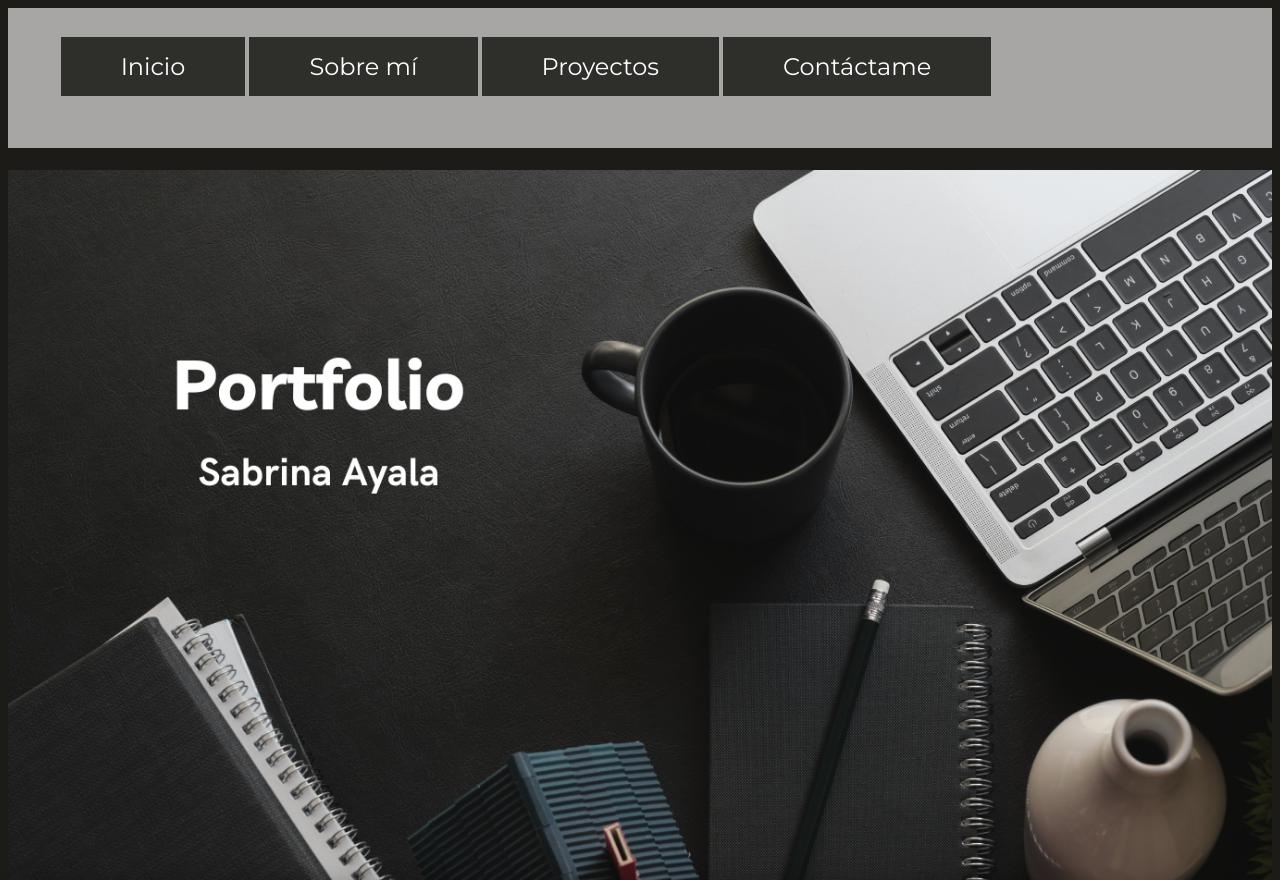
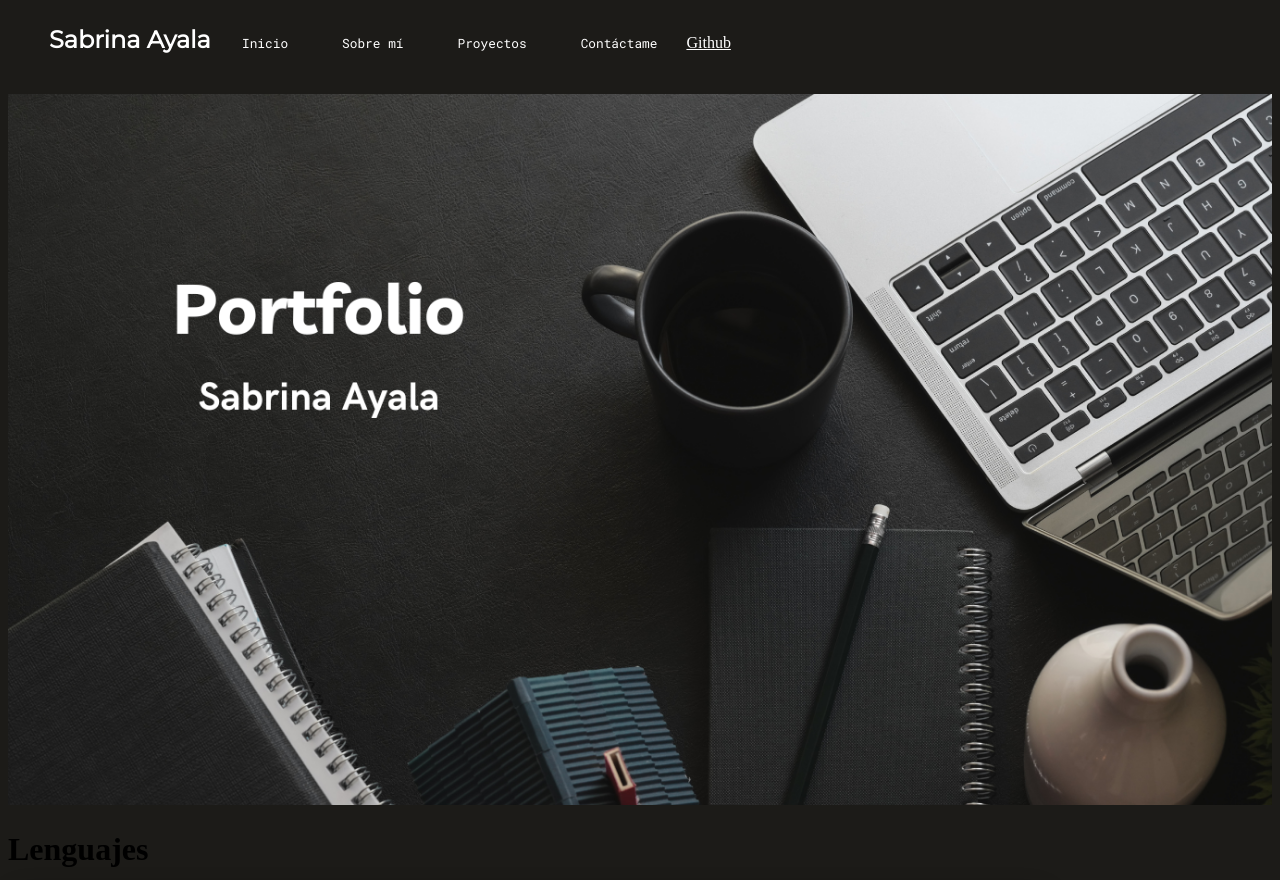
Before and after one commit to sabayarw/BAMC42, a plain HTML site: page index.html in a window 1280 px wide. Shown: the top 880 px of the page. Drawn offline with Linux system fonts and the light colour scheme; a web font is replaced by a local one.

Commit message:
corrigiendo errores

```diff
--- a/index.css
+++ b/index.css
@@ -1,30 +1,61 @@
 .nav-menu {
     display: inline-flex;
     flex-direction: row;
-    justify-content: flex-end;
-    color:#ffffff;
-    font-family:'Montserrat', sans-serif;
-    font-size: 150%;
-    background-color: #2e2e2b;
-    padding: 15px 60px;
+    justify-content: center;
+    color: #ffffff;
+    font-family: 'Roboto Mono', monospace;
+    font-size: 80%;
+    padding: 5px 25px;
     text-decoration: none;
     }
     .nav-menu:hover {
-        background-color: #41c2b7;
+        color: #61fad4;
+        font-weight: bold;
     }
 
     .sideMenu {
         display: flex;
         flex-direction:row;
-        justify-content:right;
+        justify-content: flex-start
     }
 
     nav {
-        background-color: #a7a6a5;
-        padding: 1%;
+
+        padding: 1px;
     }
     .name { color: #505739;
     }
+
+.myName {
+    color: #ffffff;
+    font-size: 150%;
+    justify-content: flex-start;
+    font-weight: bold;
+    font-family:'Montserrat', sans-serif;
+
+}
+
+.Git {
+
+    display: inline-flex;
+    justify-content: flex-end;
+    flex-direction: row-reverse;
+    font-size: 100%;
+    color: #ffffff;
+}
+
+.Github {
+
+    display: inline-flex;
+    justify-content: flex-end;
+    flex-direction: row;
+
+}
+
+
+
+
+
 
     h3{
     background-color: rgb(145, 83, 93);
@@ -119,7 +150,7 @@
     }
 
     .proyectos {
-        display:flex;
+    display:flex;
     justify-content: center;
     color: #ffffff;
     background-color: #235a55 ;
--- a/index.html
+++ b/index.html
@@ -12,6 +12,10 @@
 <link rel="preconnect" href="https://fonts.gstatic.com" crossorigin>
 <link href="https://fonts.googleapis.com/css2?family=Montserrat&family=Sono&display=swap" rel="stylesheet">
 
+<link rel="preconnect" href="https://fonts.googleapis.com">
+<link rel="preconnect" href="https://fonts.gstatic.com" crossorigin>
+<link href="https://fonts.googleapis.com/css2?family=Roboto+Mono&display=swap" rel="stylesheet">
+
     <title>Sabrina Ayala</title>
 </head>
 <body>
@@ -19,15 +23,20 @@
 <header>
       <nav>
        <ul>
+        <a class="myName"> Sabrina Ayala </a>
        <a href="#inicio" class="nav-menu"> Inicio</a>
        <a href="#bio" class="nav-menu"> Sobre mí</a>
        <a href="#proyectos" class="nav-menu"> Proyectos</a>
        <a href="#contactame" class="nav-menu"> Contáctame</a>
 
-       <h1 class="sideMenu">
+       <div class="Github">
+       <a href="https://github.com/sabayarw/BAMC42.git" class="Git"> Github </a>
+    </div>
 
+    </ul>
 
-      </ul>
+    </nav>
+
 
     </div>
 
@@ -43,6 +52,11 @@
 
 <div class="inicio" id="inicio">
  <img src= "./fotos/Portfolio.png" alt="imagen de escritorio" class="header"/>
+ </div>
+
+ <div class="lenguajes">
+    <h1>Lenguajes</h1>
+
  </div>
 
  <div class="Bio" id="bio">
```
Also changed, not shown: Bootstrap/bootstrap.html (deleted, +0 -17 lines), Bootstrap/bootstrap.css (deleted).
